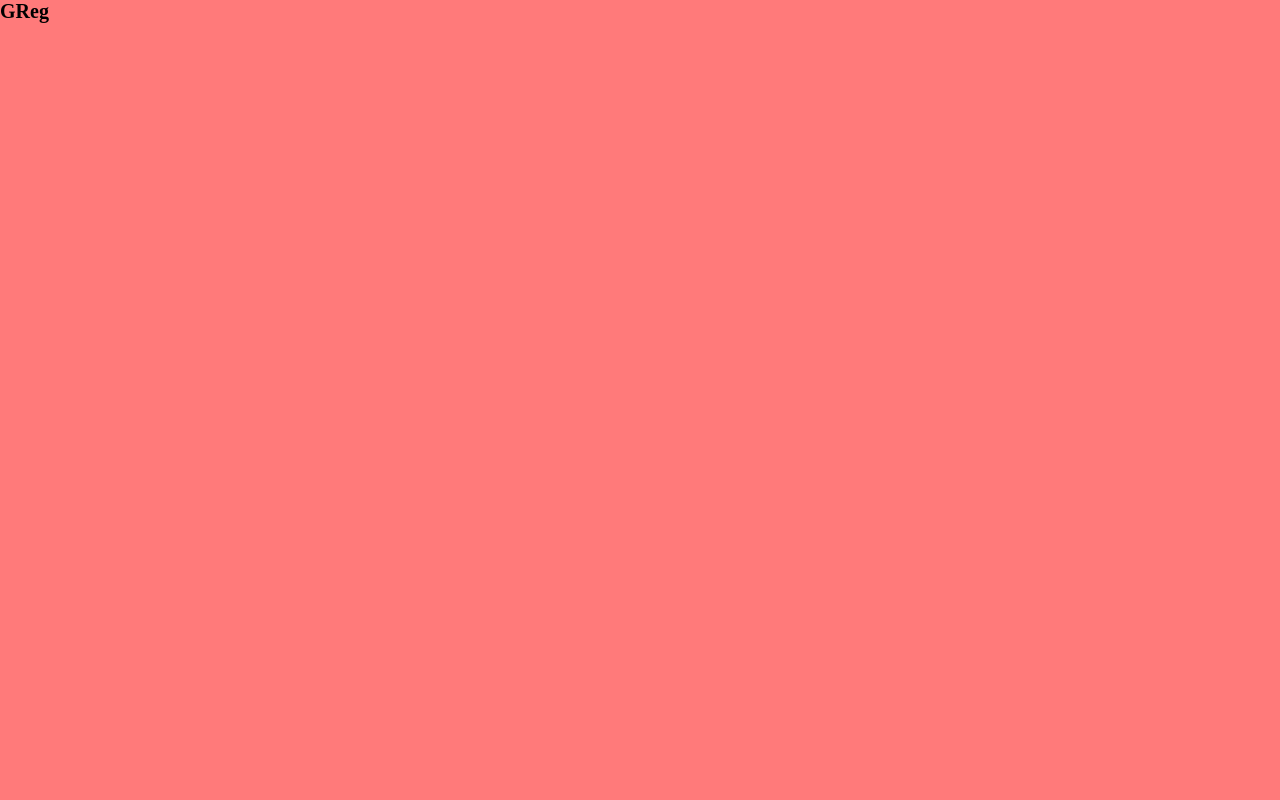
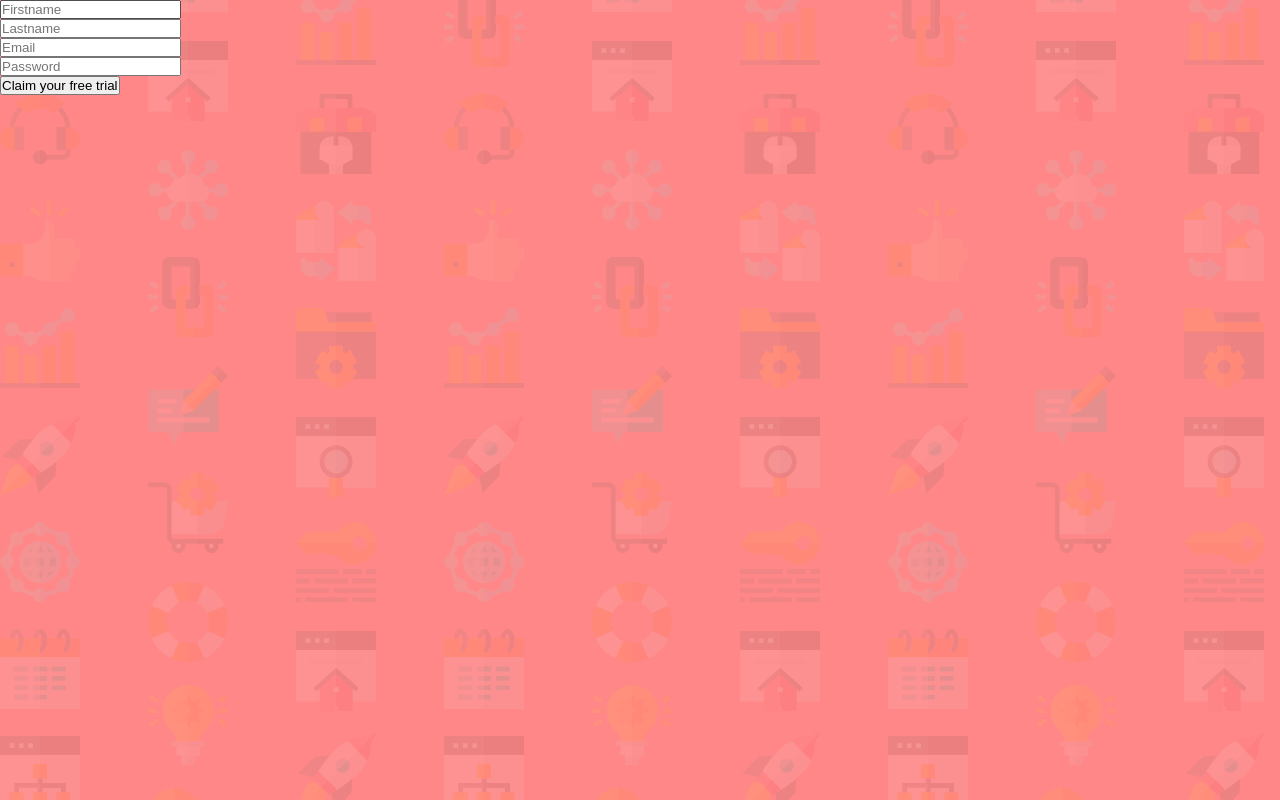
Before and after one commit to Godswilldev/React-form-validation, a React (Create React App) app: page / in a window 1280 px wide. Built offline with nearby package versions, Linux system fonts and the light colour scheme.

Commit message:
complete form validation

```diff
--- a/src/App.js
+++ b/src/App.js
@@ -1,9 +1,12 @@
-function App() {
-  return (
-    <div className="App">
-      <h1>GReg</h1>
-    </div>
-  );
+import React, { Component } from "react";
+import Form from "./Components/Form";
+class App extends Component {
+  render() {
+    return (
+      <div className="App">
+        <Form />
+      </div>
+    );
+  }
 }
-
 export default App;
--- /dev/null
+++ b/src/Components/Form.js
@@ -0,0 +1,12 @@
+import React, { Component } from "react";
+import FormInputs from "./FormInputs";
+class Form extends Component {
+  render() {
+    return (
+      <div>
+        <FormInputs />
+      </div>
+    );
+  }
+}
+export default Form;
--- /dev/null
+++ b/src/Components/FormInputs.js
@@ -0,0 +1,124 @@
+import React, { Component } from "react";
+const validEmailRegex = RegExp(
+  /^(([^<>()\[\]\.,;:\s@\"]+(\.[^<>()\[\]\.,;:\s@\"]+)*)|(\".+\"))@(([^<>()[\]\.,;:\s@\"]+\.)+[^<>()[\]\.,;:\s@\"]{2,})$/i
+);
+const validateForm = (errors) => {
+  let valid = true;
+  Object.values(errors).forEach(
+    // if we have an error string set valid to false
+    (val) => val.length > 0 && (valid = false)
+  );
+  return valid;
+};
+
+class FormInputs extends Component {
+  state = {
+    firstname: "",
+    lastname: "",
+    email: "",
+    password: "",
+    errors: {
+      firstname: "",
+      lastname: "",
+      email: "",
+      password: "",
+    },
+  };
+
+  handleChange = (evt) => {
+    let { name, value } = evt.target;
+    let errors = this.state.errors;
+    switch (name) {
+      case "firstname":
+        errors.firstname =
+          value.trim() === "" ? "First Name cannot be empty" : "";
+        break;
+      case "lastname":
+        errors.lastname =
+          value.trim() === "" ? "Last Name cannot be empty" : "";
+        break;
+      case "email":
+        errors.email = validEmailRegex.test(value)
+          ? ""
+          : "Looks like this is not an Email";
+        break;
+      case "password":
+        errors.password =
+          value.length < 6 ? "Password must be 6 characters long!" : "";
+        break;
+      //   case "password":
+      //     errors.password = value.trim() === "" ? "Password cannot be Empty" : "";
+      //     break;
+
+      default:
+        break;
+    }
+    this.setState(
+      {
+        errors,
+        [name]: value,
+      },
+      () => {
+        console.log(errors);
+      }
+    );
+  };
+
+  handleSubmit = (evt) => {
+    evt.preventDefault();
+    if (validateForm(this.state.errors)) {
+      alert("Valid Form");
+    } else {
+      alert("Invalid Form");
+    }
+  };
+  render() {
+    return (
+      <div>
+        <form onSubmit={this.handleSubmit}>
+          <input
+            type="text"
+            name="firstname"
+            id="firstname"
+            placeholder="Firstname"
+            onChange={this.handleChange}
+            value={this.state.firstname}
+          />
+          <p>{this.state.errors.firstname}</p>
+          <input
+            type="text"
+            name="lastname"
+            id="lastname"
+            placeholder="Lastname"
+            onChange={this.handleChange}
+            value={this.state.lastname}
+          />
+          <p>{this.state.errors.lastname}</p>
+
+          <input
+            type="email"
+            name="email"
+            id="email"
+            placeholder="Email"
+            onChange={this.handleChange}
+            value={this.state.email}
+          />
+          <p>{this.state.errors.email}</p>
+
+          <input
+            type="password"
+            name="password"
+            id="password"
+            placeholder="Password"
+            onChange={this.handleChange}
+            value={this.state.password}
+          />
+          <p>{this.state.errors.password}</p>
+
+          <button type="submit">Claim your free trial</button>
+        </form>
+      </div>
+    );
+  }
+}
+export default FormInputs;
--- a/src/sass/base/reset.scss
+++ b/src/sass/base/reset.scss
@@ -12,5 +12,5 @@ html {
 }
 
 body {
-    background-color: $color-Red;
+    font-family: "Poppins", sans-serif;
 }
--- /dev/null
+++ b/src/sass/components/_App.scss
@@ -0,0 +1,7 @@
+.App {
+    height: 100vh;
+    width: 100%;
+    // background-color: $color-Red;
+    background-image: url(../../images/bg-intro-desktop.png),
+        linear-gradient(to right bottom, rgba($color-Red, 0.9), rgba($color-Red, 0.9));
+}
--- a/src/sass/main.scss
+++ b/src/sass/main.scss
@@ -1,2 +1,4 @@
 @import "abstracts/variables.scss";
 @import "base/reset.scss";
+@import url("https://fonts.googleapis.com/css2?family=Poppins:wght@400;500;600;700&display=swap");
+@import "components/App";
```
